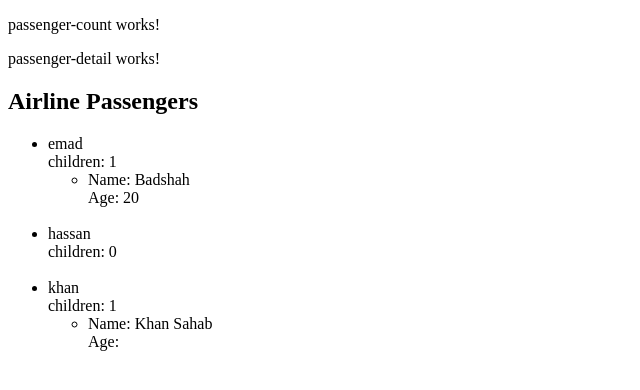
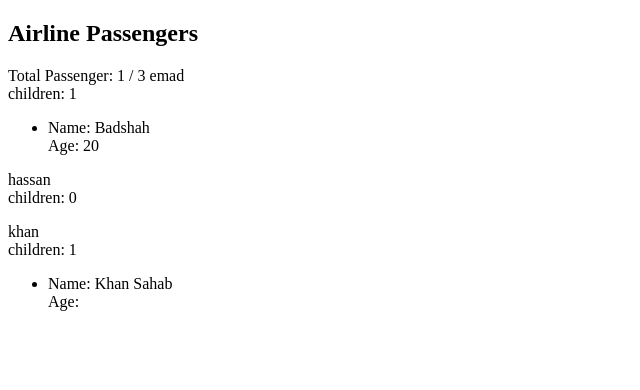
Before and after one commit to starmarketing/Angular-UltimateCourse, an Angular app: page / in a window 1280 px wide. Shown: the top 390 px of the page, without its empty margins (0-640 px from the left). Built offline with nearby package versions, Linux system fonts and the light colour scheme.

Commit message:
Added @input() decorator to components with dumb component

```diff
--- a/src/app/ComponentArchitectureandFeatureModules/passenger-dashboard/components/passenger-count/passenger-count.component.html
+++ b/src/app/ComponentArchitectureandFeatureModules/passenger-dashboard/components/passenger-count/passenger-count.component.html
@@ -1 +1 @@
-<p>passenger-count works!</p>
+Total Passenger: {{ checkedInCount() }} / {{ items.length }}
--- a/src/app/ComponentArchitectureandFeatureModules/passenger-dashboard/components/passenger-count/passenger-count.component.ts
+++ b/src/app/ComponentArchitectureandFeatureModules/passenger-dashboard/components/passenger-count/passenger-count.component.ts
@@ -1,15 +1,23 @@
-import { Component, OnInit } from '@angular/core';
+import { Component, Input, OnInit } from '@angular/core';
+import { Passenger } from '../../models/passenger.interface';
 
 @Component({
   selector: 'passenger-count',
   templateUrl: './passenger-count.component.html',
-  styleUrls: ['./passenger-count.component.scss']
+  styleUrls: ['./passenger-count.component.scss'],
 })
 export class PassengerCountComponent implements OnInit {
+  @Input()
+  items: Passenger[] = [];
 
-  constructor() { }
+  constructor() {}
 
-  ngOnInit(): void {
+  ngOnInit(): void {}
+
+  checkedInCount(): number {
+    if (!this.items) return 0;
+    return this.items.filter((passenger: Passenger) => {
+      return passenger.checkedIn;
+    }).length;
   }
-
 }
--- a/src/app/ComponentArchitectureandFeatureModules/passenger-dashboard/components/passenger-detail/passenger-detail.component.html
+++ b/src/app/ComponentArchitectureandFeatureModules/passenger-dashboard/components/passenger-detail/passenger-detail.component.html
@@ -1 +1,14 @@
-<p>passenger-detail works!</p>
+<span class="status">
+  {{ detail.name }}
+  <br />
+  children: {{ detail.children?.length || 0 }}
+  <ul>
+    <li *ngFor="let child of detail.children; let i = index">
+      <span>
+        Name: {{ child.name }}
+        <br />
+        Age: {{ child.age }}
+      </span>
+    </li>
+  </ul>
+</span>
--- a/src/app/ComponentArchitectureandFeatureModules/passenger-dashboard/components/passenger-detail/passenger-detail.component.ts
+++ b/src/app/ComponentArchitectureandFeatureModules/passenger-dashboard/components/passenger-detail/passenger-detail.component.ts
@@ -1,15 +1,16 @@
-import { Component, OnInit } from '@angular/core';
+import { Component, Input, OnInit } from '@angular/core';
+import { Passenger } from '../../models/passenger.interface';
 
 @Component({
   selector: 'app-passenger-detail',
   templateUrl: './passenger-detail.component.html',
-  styleUrls: ['./passenger-detail.component.scss']
+  styleUrls: ['./passenger-detail.component.scss'],
 })
 export class PassengerDetailComponent implements OnInit {
+  @Input()
+  detail!: Passenger;
 
-  constructor() { }
+  constructor() {}
 
-  ngOnInit(): void {
-  }
-
+  ngOnInit(): void {}
 }
--- a/src/app/ComponentArchitectureandFeatureModules/passenger-dashboard/containers/passenger-dashboard/passenger-dashboard.component.html
+++ b/src/app/ComponentArchitectureandFeatureModules/passenger-dashboard/containers/passenger-dashboard/passenger-dashboard.component.html
@@ -1,23 +1,6 @@
-<passenger-count></passenger-count>
-<app-passenger-detail></app-passenger-detail>
-
 <h2>Airline Passengers</h2>
-<ul >
-    <li *ngFor="let pass of passenger; let i = index">
-      <span class="status">
-       {{ pass.name }}
-        <br>
-        children: {{ pass.children?.length || 0}}
-        <ul>
-            <li *ngFor="let child of pass.children; let i = index">
-              <span>
-                Name:  {{ child.name }}
-                <br>
-                Age:  {{ child.age }}
-              </span>
-            </li>
-          </ul>
-      </span>
-      <br>
-    </li>
-  </ul>
+<passenger-count [items]="passenger"></passenger-count>
+<app-passenger-detail
+  *ngFor="let passenger of passenger"
+  [detail]="passenger"
+></app-passenger-detail>
--- a/src/app/ComponentArchitectureandFeatureModules/passenger-dashboard/containers/passenger-dashboard/passenger-dashboard.component.ts
+++ b/src/app/ComponentArchitectureandFeatureModules/passenger-dashboard/containers/passenger-dashboard/passenger-dashboard.component.ts
@@ -16,6 +16,7 @@ export class PassengerDashboardComponent implements OnInit {
         name: 'emad',
         active: true,
         stamp: 1508330494000,
+        checkedIn: true,
         children: [
           {
             name: 'Badshah',
@@ -29,6 +30,7 @@ export class PassengerDashboardComponent implements OnInit {
         active: false,
         stamp: null,
         children: null,
+        checkedIn: false,
       },
       {
         id: 2,
@@ -41,6 +43,7 @@ export class PassengerDashboardComponent implements OnInit {
             age: null,
           },
         ],
+        checkedIn: false,
       },
     ];
   }
--- a/src/app/ComponentArchitectureandFeatureModules/passenger-dashboard/models/passenger.interface.ts
+++ b/src/app/ComponentArchitectureandFeatureModules/passenger-dashboard/models/passenger.interface.ts
@@ -7,5 +7,6 @@ export interface Passenger {
   name: string;
   active: boolean;
   stamp: number | null;
+  checkedIn: boolean;
   children: Child[] | null;
 }
```
